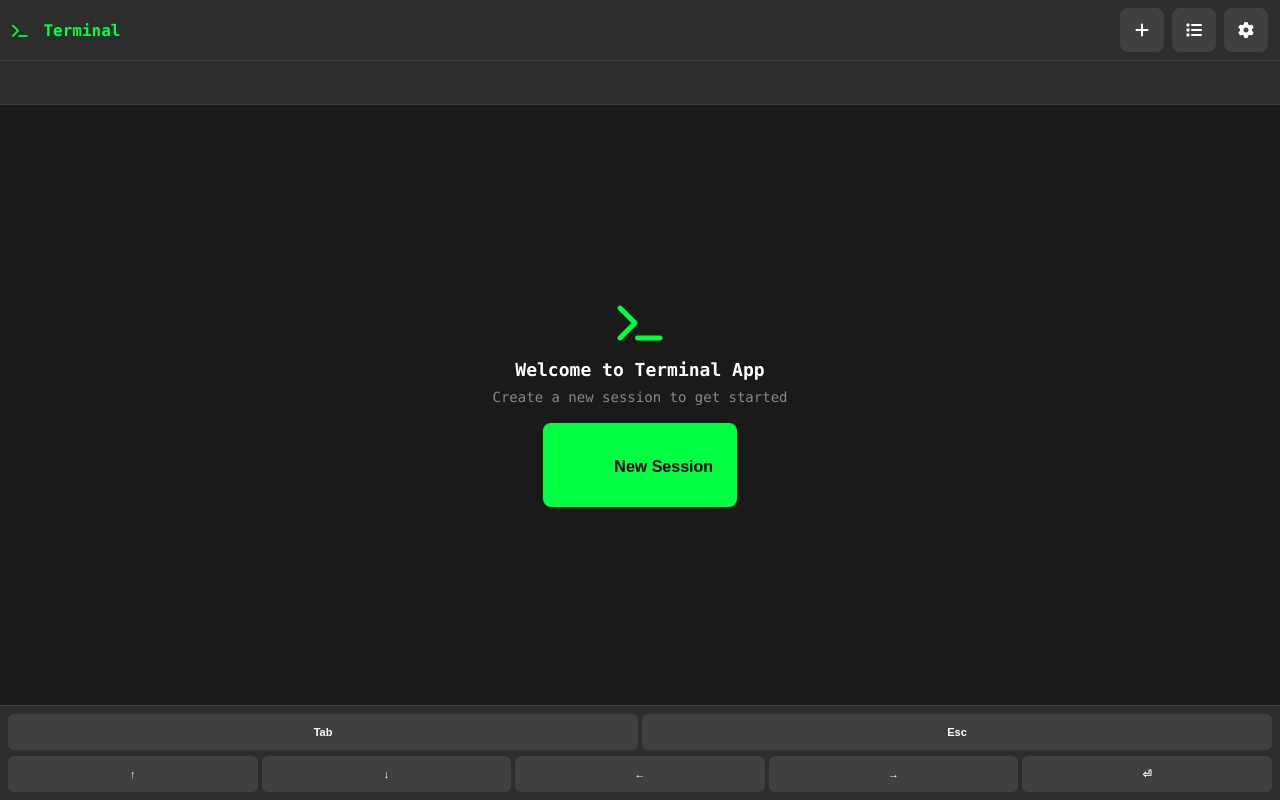
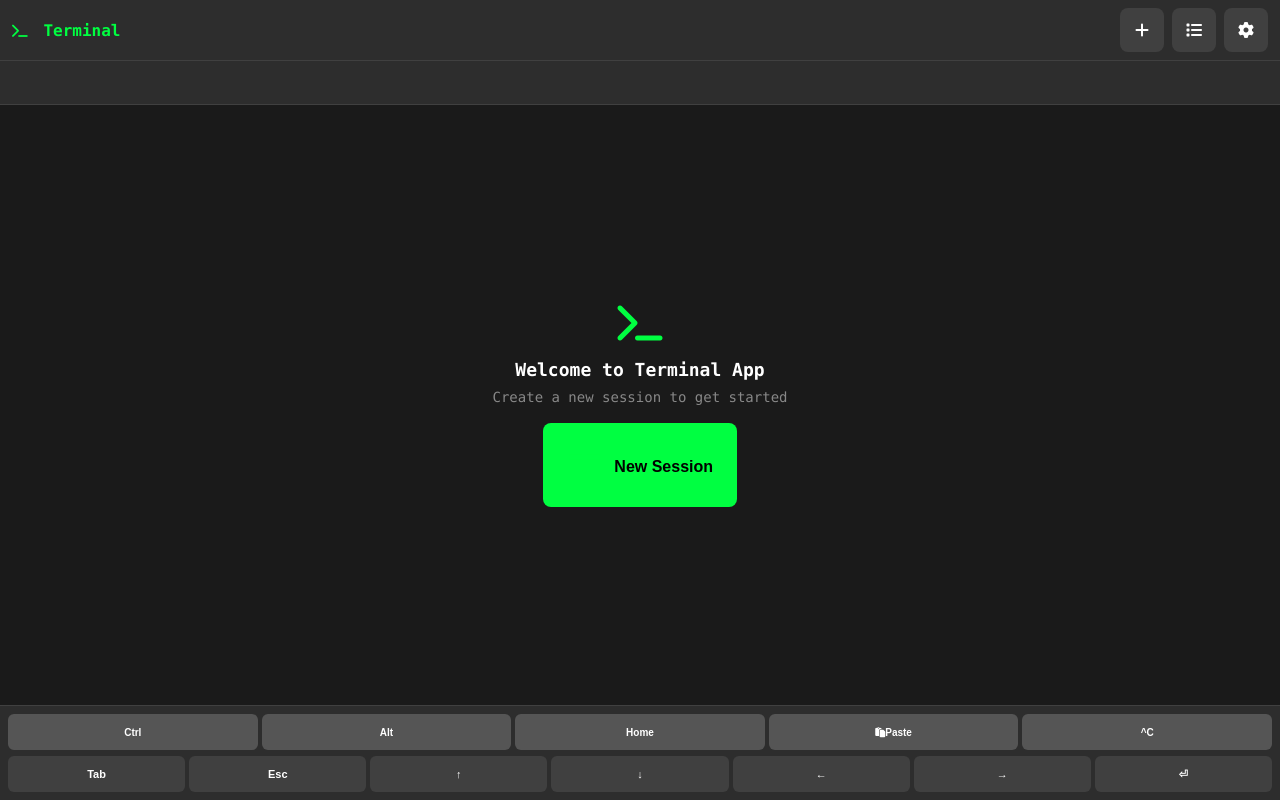
Before and after one commit to tale92266-hash/terminal, a website: page public/index.html in a window 1280 px wide. Drawn offline with nearby package versions, Linux system fonts and the light colour scheme; no server answers.

Commit message:
Update index.html

```diff
--- a/public/index.html
+++ b/public/index.html
@@ -47,10 +47,15 @@
 
     <div class="mobile-keyboard">
         <div class="keyboard-row">
+            <button class="key-btn special" data-key="Ctrl" id="ctrlBtn">Ctrl</button>
+            <button class="key-btn special" data-key="Alt" id="altBtn">Alt</button>
+            <button class="key-btn special" data-key="Home">Home</button>
+            <button class="key-btn special" data-key="Paste" id="pasteBtn"><i class="fas fa-paste"></i> Paste</button>
+            <button class="key-btn special" data-key="Ctrl+C">^C</button>
+        </div>
+        <div class="keyboard-row">
             <button class="key-btn" data-key="Tab">Tab</button>
             <button class="key-btn" data-key="Escape">Esc</button>
-        </div>
-        <div class="keyboard-row">
             <button class="key-btn" data-key="ArrowUp">↑</button>
             <button class="key-btn" data-key="ArrowDown">↓</button>
             <button class="key-btn" data-key="ArrowLeft">←</button>
```
